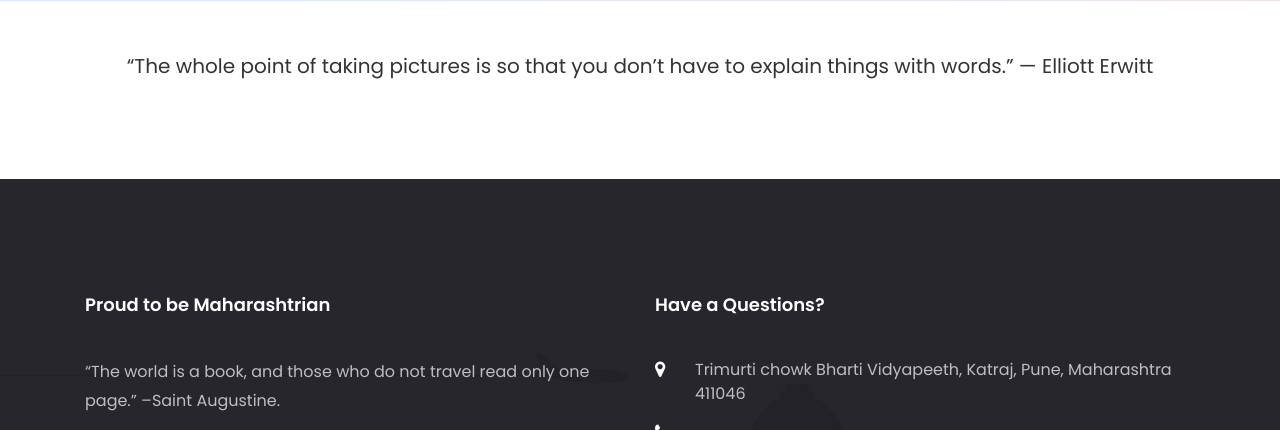
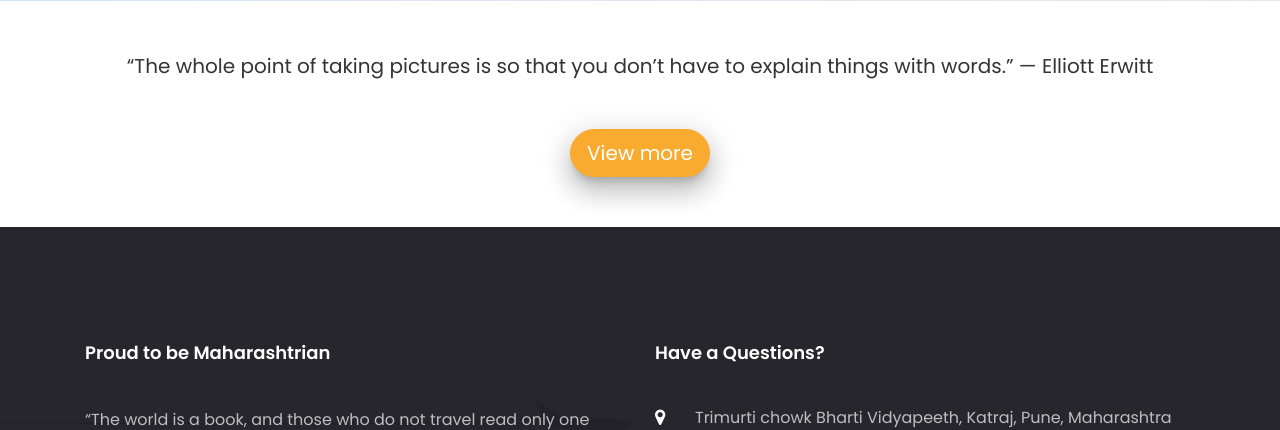
Before and after one commit to JeevanKumar100/MaharashtraTourism, a Django app: page /gallery/ in a window 1280 px wide. Shown: the part 799-1229 px from the top of the page. Run offline with Django 4.2, Linux system fonts and the light colour scheme; data that the repository does not hold is empty; some libraries are stand-ins or nearby versions; some web fonts are replaced.

Commit message:
gallery buttons added

```diff
--- a/gadkille/templates/gallery.html
+++ b/gadkille/templates/gallery.html
@@ -37,7 +37,9 @@
               {% endfor %}
 
         	</div>
-
+          <div align="center">
+          <a href="{% url 'gallery1' %}" style="box-shadow: 0 16px 24px 2px rgba(0, 0, 0, .14), 0 6px 30px 5px rgba(0, 0, 0, .12), 0 8px 10px -5px rgba(0, 0, 0, .2);" class="btn btn-primary btn-lg">View more</a>
+          </div>
           <div style="margin-top: 50px;"></div>
 
 {% endblock content %}
--- a/gadkille/templates/gallery1.html
+++ b/gadkille/templates/gallery1.html
@@ -115,7 +115,9 @@
   </head>
   <body>
 
-    <h1>Maharashtra Gadkille Gallery</h1> <a href="{% url 'index' %}">Home</a>
+    <h1>Maharashtra Gadkille Gallery</h1> <div align="center">
+      <a href="{% url 'gallery' %}" style="box-shadow: 0 16px 24px 2px rgba(0, 0, 0, .14), 0 6px 30px 5px rgba(0, 0, 0, .12), 0 8px 10px -5px rgba(0, 0, 0, .2);" class="btn btn-primary btn-lg">Home</a>
+    </div>
     <hr>
 
     <div id="gallery" class="container-fluid">
```
